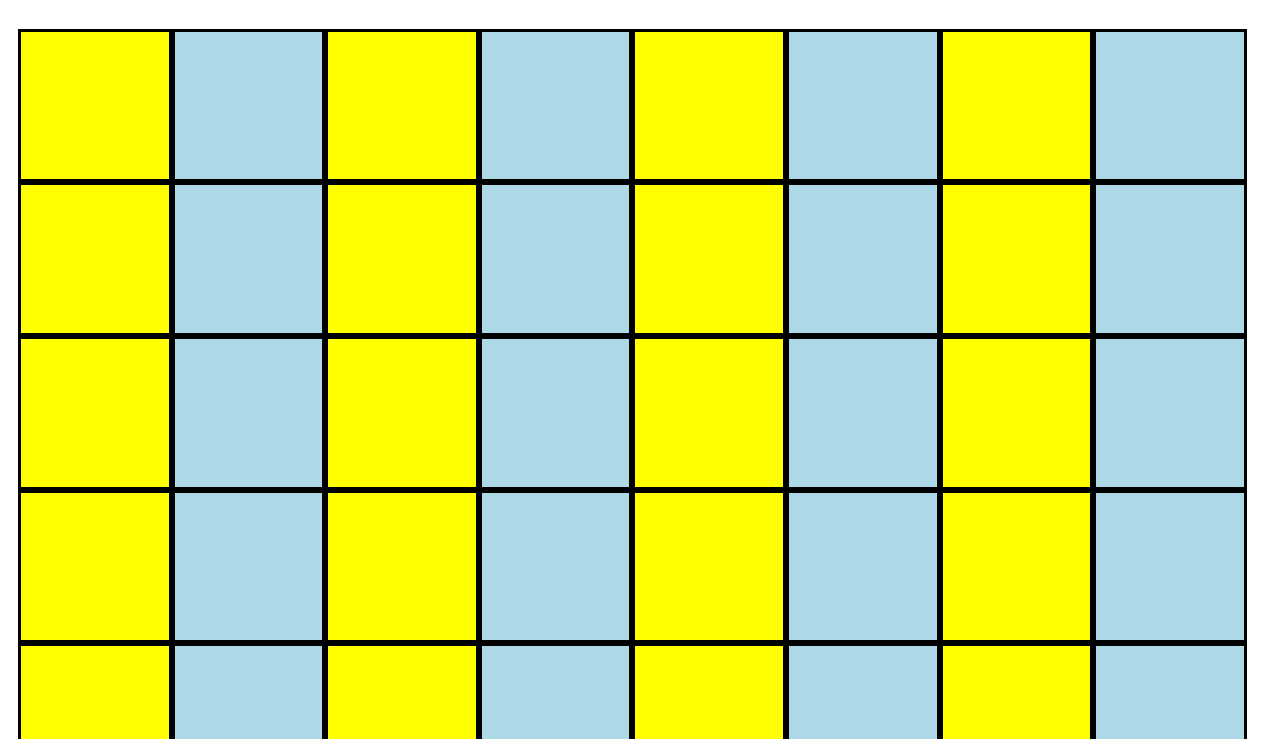
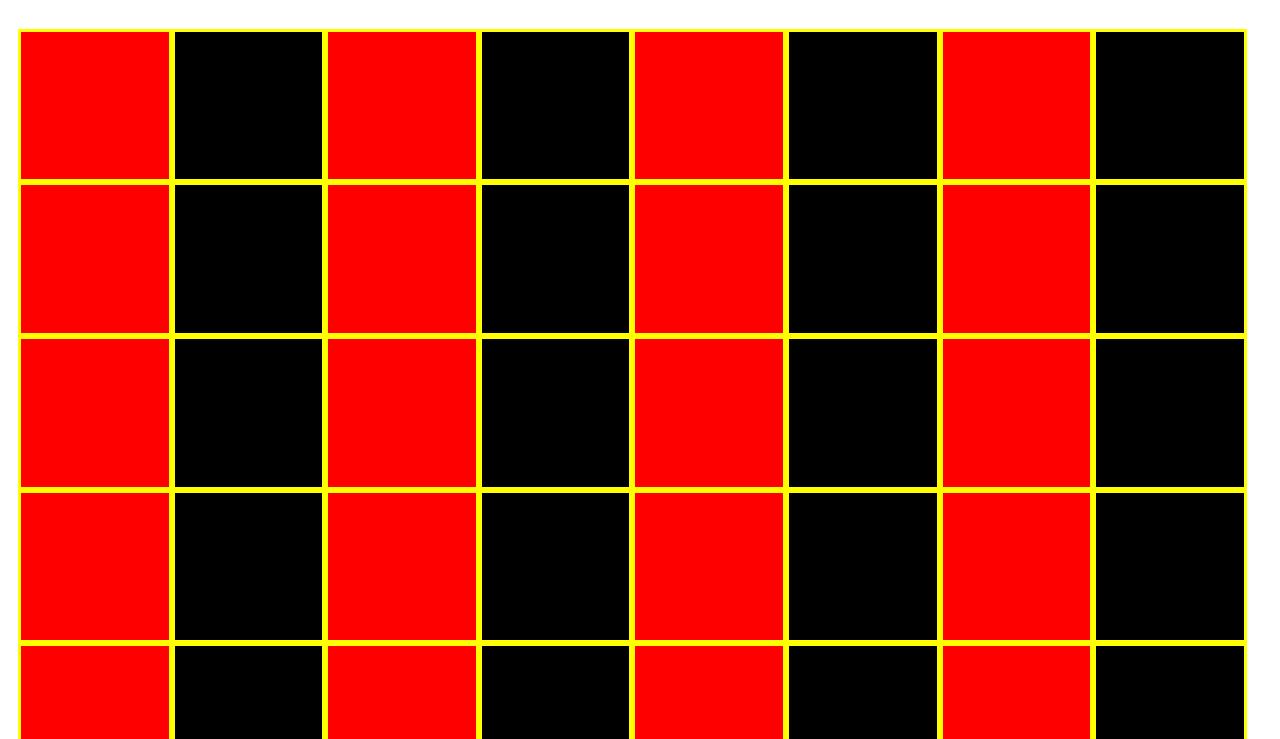
Before and after one commit to mwang840/SuperSix, a plain HTML site: page boardgame.html in a window 1280 px wide. Shown: the part 61-800 px from the top of the page. Drawn offline with Linux system fonts and the light colour scheme.

Commit message:
output looks more like a checker board now

```diff
--- a/css/board.css
+++ b/css/board.css
@@ -9,13 +9,13 @@
 }
 
 .grid > .you, .grid > .dee {
-    border: 3px black solid;
+    border: 3px yellow solid;
 }
 
 .you {
-  background-color: yellow;
+  background-color: red;
 }
 
 .dee{
-  background-color: lightblue;
+  background-color: black;
 }
```
